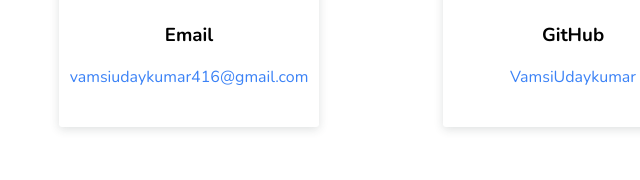
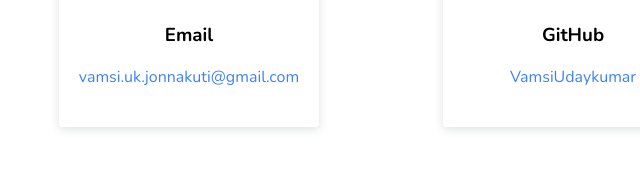
Before and after one commit to VamsiUdaykumar/VamsiUdaykumar.github.io, a plain HTML site: page index.html in a window 1280 px wide. Shown: the part 6078-6258 px from the top of the page, 67-707 px from the left. Drawn offline with nearby package versions, Linux system fonts and the light colour scheme; no server answers; animation ran at ten frames a second.

Commit message:
Update index.html

```diff
--- a/index.html
+++ b/index.html
@@ -141,7 +141,7 @@
             <li class="bg-dark-grey"> <a href="https://github.com/VamsiUdaykumar"
               target="_blank"><span class="socials-text">GitHub</span><i class="fab fa-github fa-2x"></i
             ></a></li>
-            <li class="bg-white"><a class="text-dark-grey" href="mailto:vamsiudaykumar416@gmail.com"><span class="socials-text">Email</span><i class="fas fa-envelope fa-2x"></i></a></li>
+            <li class="bg-white"><a class="text-dark-grey" href="mailto:vamsi.uk.jonnakuti@gmail.com"><span class="socials-text">Email</span><i class="fas fa-envelope fa-2x"></i></a></li>
           </ul>
         </div>
       </div>
@@ -491,7 +491,7 @@
           <div class="card" data-aos="fade-in">
             <i class="fas fa-envelope"></i>
             <h3>Email</h3>
-            <a href="mailto:vamsiudaykumar416@gmail.com" class="text-blue" target="_blank">vamsiudaykumar416@gmail.com</a>
+            <a href="mailto:vamsi.uk.jonnakuti@gmail.com" class="text-blue" target="_blank">vamsi.uk.jonnakuti@gmail.com</a>
           </div>
           <div class="card" data-aos="fade-in" data-aos-delay="100">
             <i class="fab fa-github"></i
@@ -552,7 +552,7 @@
             <a href="https://www.linkedin.com/in/vamsiuk/"
               target="_blank"><i class="fab fa-linkedin fa-2x"></i
             ></a>
-            <a href="mailto:vamsiudaykumar416@gmail.com"><i class="fas fa-envelope fa-2x"></i></a>
+            <a href="mailto:vamsi.uk.jonnakuti@gmail.com"><i class="fas fa-envelope fa-2x"></i></a>
           </div>
         </div>
       </div>
```
